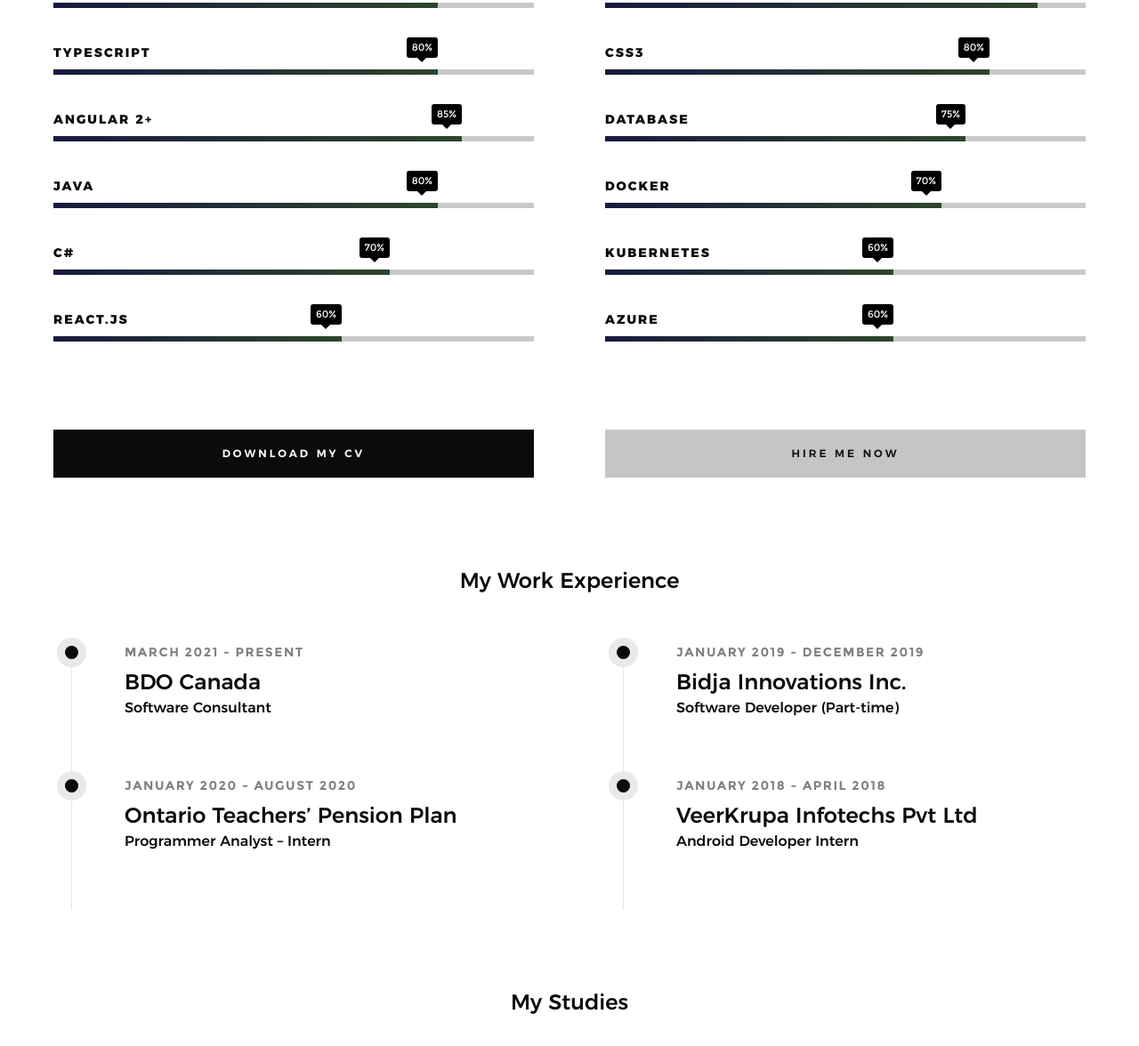
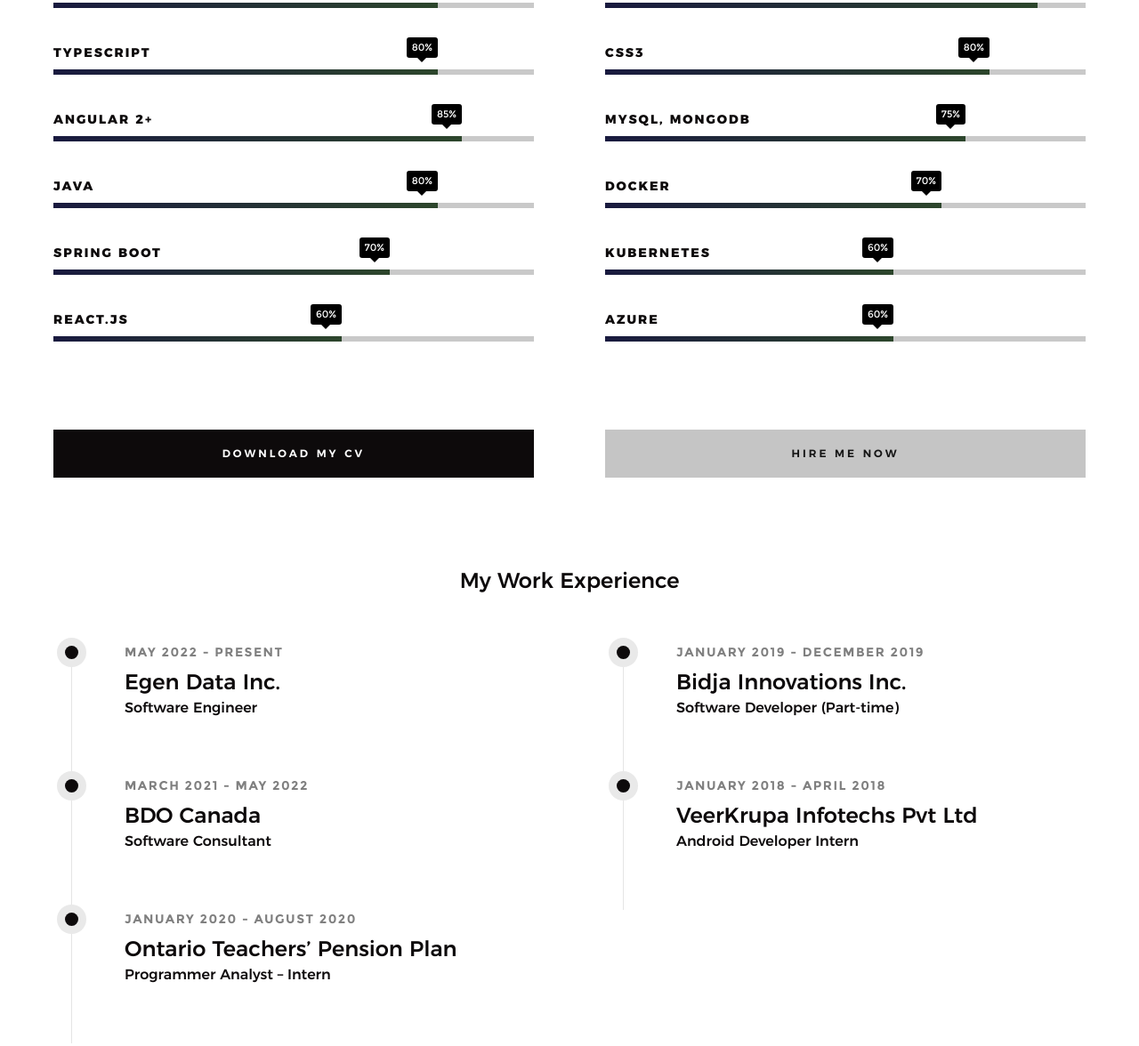
Before and after one commit to smitmnirmal/smitmnirmal.github.io, a plain HTML site: page index.html in a window 1280 px wide. Shown: the part 1521-2697 px from the top of the page at 89% size. Drawn offline with Linux system fonts and the light colour scheme.

Commit message:
update resume, job, skills

```diff
--- a/index.html
+++ b/index.html
@@ -154,7 +154,7 @@
                     </li>
                     <li>
                         <div class="progress percent70"><span>70%</span></div>
-                        <strong>C#</strong>
+                        <strong>Spring Boot</strong>
                     </li>
                     <li>
                         <div class="progress percent60"><span>60%</span></div>
@@ -176,7 +176,7 @@
                     </li>
                     <li>
                         <div class="progress percent75"><span>75%</span></div>
-                        <strong>Database</strong>
+                        <strong>MySQL, MongoDB</strong>
                     </li>
                     <li>
                         <div class="progress percent70"><span>70%</span></div>
@@ -218,7 +218,19 @@
                     <div class="timeline__block">
                         <div class="timeline__bullet"></div>
                         <div class="timeline__header">
-                            <p class="timeline__timeframe">March 2021 - Present</p>
+                            <p class="timeline__timeframe">May 2022 - Present</p>
+                            <h3>Egen Data Inc.</h3>
+                            <h5>Software Engineer</h5>
+                        </div>
+                        <!-- <div class="timeline__desc">
+                            <p>Lorem ipsum Occaecat do esse ex et dolor culpa nisi ex in magna consectetur nisi cupidatat laboris esse eiusmod deserunt aute do quis velit esse sed Ut proident cupidatat nulla esse cillum laborum occaecat nostrud sit dolor incididunt amet est occaecat nisi.</p>
+                        </div> -->
+                    </div> <!-- end timeline__block -->
+
+                    <div class="timeline__block">
+                        <div class="timeline__bullet"></div>
+                        <div class="timeline__header">
+                            <p class="timeline__timeframe">March 2021 - May 2022</p>
                             <h3>BDO Canada</h3>
                             <h5>Software Consultant</h5>
                         </div>
```
Also changed, not shown: 1 other file.
